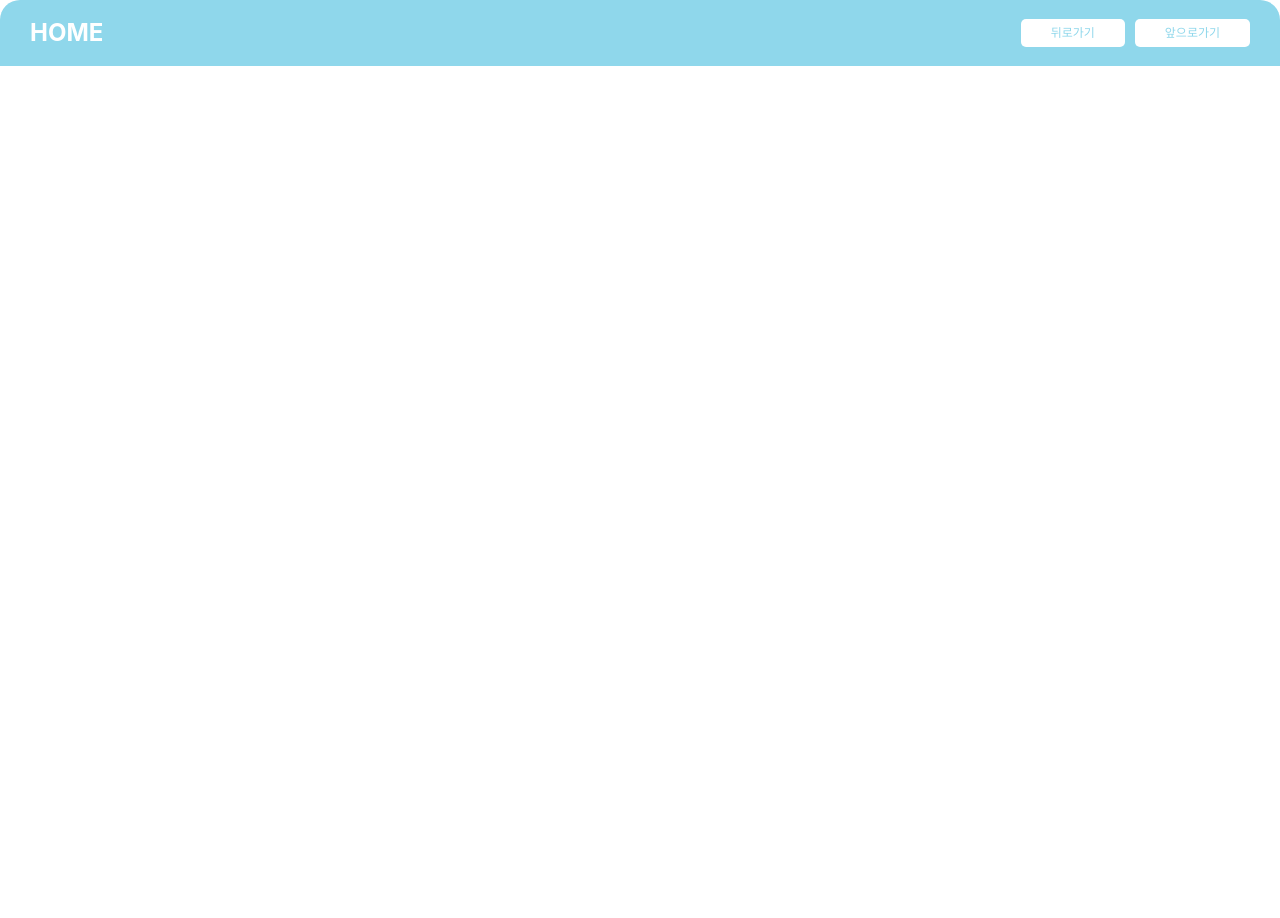
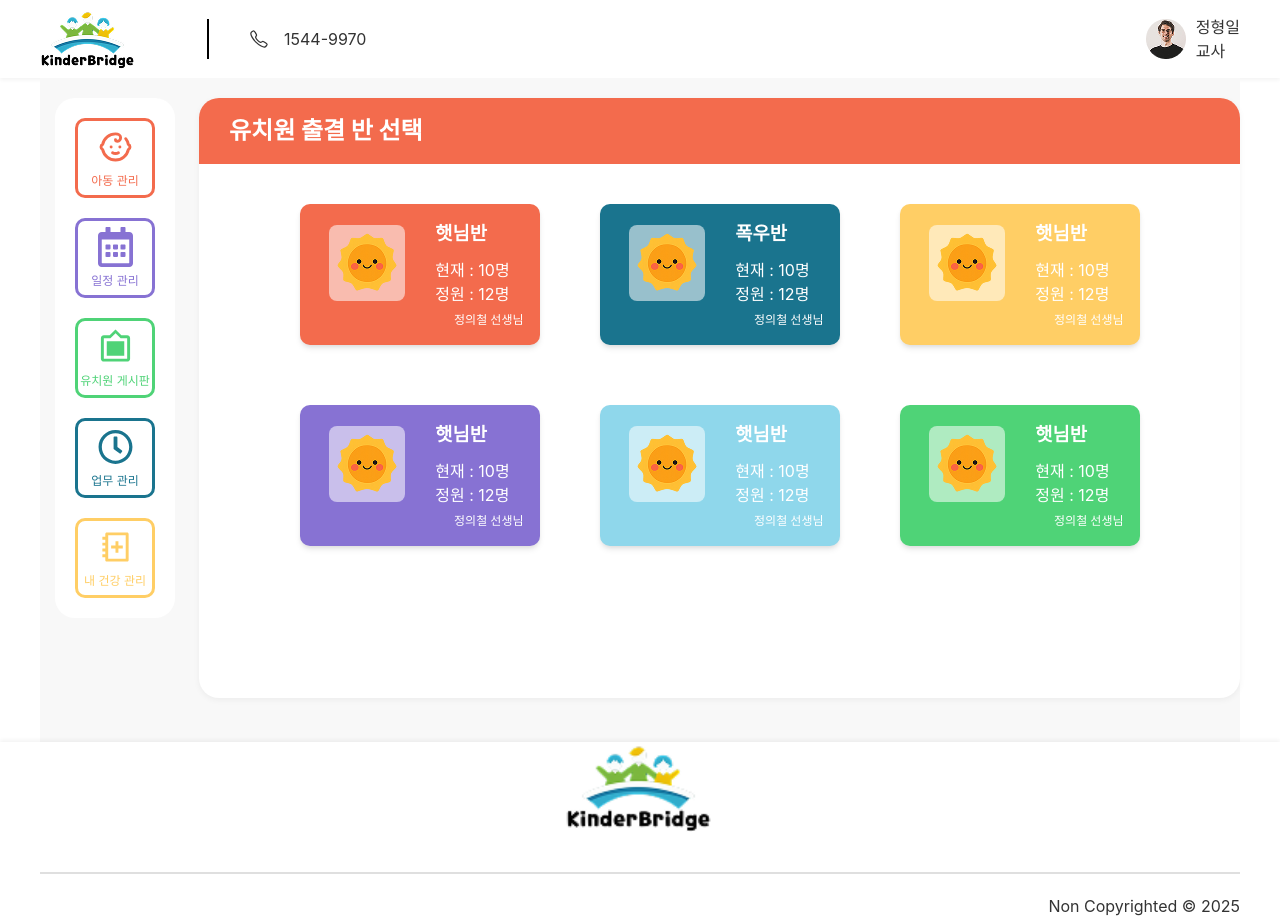
Before and after one commit to parkjimin0817/100toBack, a React (Vite) app in the folder front/: page /class in a window 1280 px wide. Before the commit the page ends 800 px from the top, so only its background shows below. Built offline with nearby package versions, Linux system fonts and the light colour scheme.

Commit message:
feat : 유치원 반 목록보기 페이지 추가

```diff
--- a/front/src/App.jsx
+++ b/front/src/App.jsx
@@ -18,10 +18,12 @@ import ChildrenList from './components/ChildrenList';
 import SearchFormNav from './components/Common/SearchFormNav';
 import SearchPassword from './pages/common/SearchPassword';
 import AuthenticationUser from './pages/common/AuthenticationUser';
-import ChangePassword from './pages/common/ChangePassword'
+import ChangePassword from './pages/common/ChangePassword';
 
 import SignUpWorkSpaceInfo from './pages/common/signup/SignUpWorkSpaceInfo';
 import SignUpComplete from './pages/common/signup/SignUpComplete';
+import SeachIdSuccess from './pages/common/SeachIdSuccss';
+import Class from './pages/Class';
 
 function App() {
   return (
@@ -33,6 +35,8 @@ function App() {
             {/* Main Page */}
             <Route path="/home" element={<Home />} />
             {/* <Route path="/" element={<Home />} /> */}
+            {/* 유치원 반 목록 페이지(교사 -> 아동 출결) */}
+            <Route path="/class" element={<Class />} />
             {/* 추가 페이지는 아래 붙이기. */}
           </Route>
           {/* Login Page */}
@@ -51,7 +55,7 @@ function App() {
           {/* Find ID Page */}
           <Route path="/findid" element={<SearchId />}></Route>
           {/* Find ID Success Page */}
-          <Route path="/findidsuccess" element={<SeachIdSuccss />}></Route>
+          <Route path="/findidsuccess" element={<SeachIdSuccess />}></Route>
           {/* Find Password Page */}
           <Route path="/findpwd" element={<SearchPassword />}></Route>
           {/* Find Password Page -처음으로 나오는 비밀번호 찾기 페이지*/}
--- a/front/src/components/ClassList.jsx
+++ b/front/src/components/ClassList.jsx
@@ -11,24 +11,24 @@ import sun from '../assets/img/sun.png';
  * classColor : 각 반의 색깔
  */
 
-const ClassList = (img, className, mateCount, pullCount, teacher, classColor) => {
+const ClassList = ({ img, className, mateCount, pullCount, teacher, classColor }) => {
   return (
-    <Card>
+    <Card $Color={classColor}>
       <CardInfo>
         <div>
           <CardImg>
-            <img src={sun} alt="사진" />
+            <img src={img} alt="사진" />
           </CardImg>
         </div>
         <CardInner>
-          <h3>햇님반</h3>
+          <h3>{className}반</h3>
           <Cardinnerinner>
-            <span>현재 : 10명</span>
-            <span>정원 : 12명</span>
+            <span>현재 : {mateCount}명</span>
+            <span>정원 : {pullCount}명</span>
           </Cardinnerinner>
         </CardInner>
       </CardInfo>
-      <CardTeacherName>정의철 선생님</CardTeacherName>
+      <CardTeacherName>{teacher} 선생님</CardTeacherName>
     </Card>
   );
 };
@@ -41,9 +41,16 @@ const Card = styled.div`
   padding: ${({ theme }) => theme.spacing[4]};
   border-radius: 10px;
   width: 240px;
-  height: 160px;
-  background-color: ${({ theme }) => theme.colors.orange};
+  background-color: ${({ theme, $Color }) => theme.colors[$Color]};
   color: ${({ theme }) => theme.colors.white};
+  gap: 5px;
+  box-shadow: ${({ theme }) => theme.shadows.md};
+  cursor: pointer;
+
+  &:hover {
+    scale: 1.01;
+    transition: 0.33s ease-out;
+  }
 `;
 
 const CardInfo = styled.div`
@@ -54,7 +61,6 @@ const CardInfo = styled.div`
 `;
 
 const CardImg = styled.div`
-  border: 1px solid ${({ theme }) => theme.colors.ligthorange};
   border-radius: ${({ theme }) => theme.borderRadius.lg};
   background-color: ${({ theme }) => theme.colors.lightwhite};
   padding: ${({ theme }) => theme.spacing[2]};
@@ -77,7 +83,7 @@ const Cardinnerinner = styled.div`
 
 const CardTeacherName = styled.div`
   width: 100%;
-  font-size: ${({ theme }) => theme.fontSizes.sm};
+  font-size: ${({ theme }) => theme.fontSizes.xs};
   font-weight: ${({ theme }) => theme.fontWeights.medium};
   text-align: right;
 `;
--- a/front/src/components/Common/CommonFind.jsx
+++ b/front/src/components/Common/CommonFind.jsx
@@ -20,7 +20,6 @@ const Container = styled.div`
   justify-content: flex-start; /* 상단 정렬 */
   max-width: 1440px;
   max-height: 1300px;
-  padding-bottom: 200px;
   width: 100%;
   margin: 0 auto;
   padding-top: 0;
--- a/front/src/components/Common/SearchFormNav.jsx
+++ b/front/src/components/Common/SearchFormNav.jsx
@@ -14,7 +14,7 @@ const SearchFormNav = () => {
           <UserIcon />
           아이디 찾기
         </Nav1>
-        <Nav1 onClick={() => navigator('/')}>
+        <Nav1 onClick={() => navigator('/authenticationuser')}>
           <LockIcon />
           비밀번호 찾기
         </Nav1>
--- /dev/null
+++ b/front/src/pages/Class.jsx
@@ -0,0 +1,65 @@
+import React from 'react';
+import sun from '../assets/img/sun.png';
+import ClassList from '../components/ClassList';
+import styled from 'styled-components';
+import ContentHeader from '../components/Common/ContentHeader';
+
+const Class = () => {
+  return (
+    <>
+      <ContentHeader Title={'유치원 출결 반 선택'} Color={'orange'} />
+      <FlexContainer>
+        <ClassList
+          img={sun}
+          className={'햇님'}
+          mateCount={10}
+          pullCount={12}
+          teacher={'정의철'}
+          classColor={'orange'}
+        />
+
+        <ClassList img={sun} className={'폭우'} mateCount={10} pullCount={12} teacher={'정의철'} classColor={'blue'} />
+
+        <ClassList
+          img={sun}
+          className={'햇님'}
+          mateCount={10}
+          pullCount={12}
+          teacher={'정의철'}
+          classColor={'yellow'}
+        />
+
+        <ClassList
+          img={sun}
+          className={'햇님'}
+          mateCount={10}
+          pullCount={12}
+          teacher={'정의철'}
+          classColor={'purple'}
+        />
+
+        <ClassList
+          img={sun}
+          className={'햇님'}
+          mateCount={10}
+          pullCount={12}
+          teacher={'정의철'}
+          classColor={'lightblue'}
+        />
+
+        <ClassList img={sun} className={'햇님'} mateCount={10} pullCount={12} teacher={'정의철'} classColor={'green'} />
+      </FlexContainer>
+    </>
+  );
+};
+
+const FlexContainer = styled.div`
+  display: flex;
+  justify-content: center;
+  align-items: center;
+  flex-wrap: wrap;
+  padding: ${({ theme }) => theme.spacing[10]};
+  gap: 60px;
+`;
+
+export default Class;
--- a/front/src/pages/common/AuthenticationUser.jsx
+++ b/front/src/pages/common/AuthenticationUser.jsx
@@ -1,7 +1,7 @@
-import React from 'react'
-import Form from '../../components/Common/SearchFormNav'
+import React from 'react';
+import Form from '../../components/Common/SearchFormNav';
 import { SearchIdForm } from '../../styles/Common/Container';
-import styled from 'styled-components'
+import styled from 'styled-components';
 import CommonFind from '../../components/Common/CommonFind';
 import { useNavigate } from 'react-router-dom';
 
@@ -16,15 +16,15 @@ const AuthenticationUser = () => {
         <Info>비밀번호 재설정을 위해 사용자 확인을 진행합니다.</Info>
         <NameLine>
           <Column>이름</Column>
-        <Input placeholder='이름을 입력해주세요.' />
+          <Input placeholder="이름을 입력해주세요." />
         </NameLine>
         <PhoneLine>
           <Column>전화번호</Column>
           <PhoneRow>
-          <Input placeholder='전화번호를 입력해주세요.' />
+            <Input placeholder="전화번호를 입력해주세요." />
             <VerifyButton>인증요청</VerifyButton>
           </PhoneRow>
-        <Input style={{ marginTop: '10px' }} placeholder='인증번호를 입력해주세요.' />
+          <Input style={{ marginTop: '10px' }} placeholder="인증번호를 입력해주세요." />
         </PhoneLine>
         <Button onClick={() => navigator('/changepwd')}>다음</Button>
         <FooterLine>
@@ -36,18 +36,17 @@ const AuthenticationUser = () => {
         <span>@KB Corp</span>
       </div>
     </Container>
+  );
+};
 
-  )
-}
-
-export default AuthenticationUser
+export default AuthenticationUser;
 
 const Container = styled.div`
   display: flex;
   flex-direction: column;
   justify-content: center;
   align-items: center;
-`
+`;
 
 const Contents = styled.div`
   margin: 0 auto;
@@ -55,7 +54,7 @@ const Contents = styled.div`
   height: 650px;
   border-radius: ${({ theme }) => theme.borderRadius.lg};
   border: 1px solid ${({ theme }) => theme.colors.gray[400]};
-`
+`;
 
 const Title = styled.div`
   display: flex;
@@ -65,38 +64,36 @@ const Title = styled.div`
   font-size: 24px;
   font-weight: bold;
   height: 65px;
-`
+`;
 
 const Info = styled.div`
   display: flex;
   align-items: flex-start;
   margin-left: 55px;
   font-size: 14px;
-  color: #B5B5B5;
+  color: #b5b5b5;
   height: 30px;
-`
+`;
 const NameLine = styled.div`
   display: flex;
   align-items: flex-start;
   flex-direction: column;
   margin-left: 55px;
   height: 100px;
-`
-const Column = styled.div`
-
-`
+`;
+const Column = styled.div``;
 
 const Input = styled.input`
   width: 450px;
   padding-right: 100px;
   height: 50px;
-  border: 0.8px solid #BDBCBC;
+  border: 0.8px solid #bdbcbc;
   border-radius: 5px;
   padding-left: 10px;
-`
+`;
 const PhoneRow = styled.div`
   position: relative;
-  width: 450px;        /* Input과 동일한 너비 */
+  width: 450px; /* Input과 동일한 너비 */
 `;
 
 const VerifyButton = styled.button`
@@ -105,7 +102,7 @@ const PhoneRow = styled.div`
   right: 10px;
   transform: translateY(-50%);
   background-color: white;
-   border: #BDBCBC solid 1px;
+  border: #bdbcbc solid 1px;
   border-radius: 20px;
   padding: 0 12px;
   height: 30px;
@@ -119,8 +116,7 @@ const PhoneLine = styled.div`
   align-items: flex-start;
   flex-direction: column;
   margin-left: 55px;
-
-`
+`;
 
 const Button = styled.button`
   display: flex;
@@ -130,25 +126,25 @@ const Button = styled.button`
   margin-top: 25px;
   width: 450px;
   height: 50px;
-  background-color: #BAE8F5;
+  background-color: #bae8f5;
   border-radius: 8px;
   font-weight: bold;
 
   &:hover {
     cursor: pointer;
   }
-`
+`;
 
 const FooterLine = styled.div`
   margin-top: 75px;
   display: flex;
   flex-direction: row;
-`
+`;
 
 const Foot = styled.div`
   font-size: 12px;
   margin-right: 15px;
-  &:hover{
+  &:hover {
     cursor: pointer;
   }
-`
+`;
--- a/front/src/pages/common/SeachIdSuccss.jsx
+++ b/front/src/pages/common/SeachIdSuccss.jsx
@@ -6,7 +6,7 @@ import styled from 'styled-components';
 import { Button } from '../../styles/Common/Button';
 import { useNavigate } from 'react-router-dom';
 
-const SeachIdSuccss = () => {
+const SeachIdSuccess = () => {
   const navigator = useNavigate();
   return (
     <>
@@ -27,7 +27,7 @@ const SeachIdSuccss = () => {
 
             <ButtonArea>
               <Button1 onClick={() => navigator('/login')}>로그인하기</Button1>
-              <Button1 onClick={() => navigator('/')}>비밀번호 찾기</Button1>
+              <Button1 onClick={() => navigator('/authenticationuser')}>비밀번호 찾기</Button1>
             </ButtonArea>
 
             <ContentFooter>
@@ -85,11 +85,11 @@ const Button1 = styled(Button)`
 `;
 
 const ContentFooter = styled.div`
+  padding-top: ${({ theme }) => theme.spacing[16]};
   display: flex;
   justify-content: right;
   align-items: center;
   gap: 15px;
-
   font-size: ${({ theme }) => theme.fontSizes.sm};
 `;
 
@@ -102,4 +102,4 @@ const UserID = styled.span`
   color: ${({ theme }) => theme.colors.orange};
 `;
 
-export default SeachIdSuccss;
+export default SeachIdSuccess;
--- a/front/src/pages/common/SearchId.jsx
+++ b/front/src/pages/common/SearchId.jsx
@@ -9,6 +9,10 @@ import { useNavigate } from 'react-router-dom';
 
 const SearchId = () => {
   const navigator = useNavigate();
+
+  const BIRTHDAY_YEAR_LIST = Array.from({ length: 36 }, (_, i) => `${i + 1990}년`);
+  const BIRTHDAY_MONTH_LIST = Array.from({ length: 12 }, (_, i) => `${i + 1}월`);
+  const BIRTHDAY_DAY_LIST = Array.from({ length: 31 }, (_, i) => `${i + 1}일`);
   return (
     <>
       <CommonFind />
@@ -20,28 +24,30 @@ const SearchId = () => {
           <Content>
             <Smalltext>이름과 생년월일을 입력해주세요.</Smalltext>
             <form>
-              <ContentDiv>
-                <table>
-                  <tbody>
-                    <tr>
-                      <Tabletd>
-                        <InputTitle>이름</InputTitle>
-                      </Tabletd>
-                      <Tabletd>
-                        <InputName type="text" placeholder="이름을 입력해주세요." />
-                      </Tabletd>
-                    </tr>
-                    <tr>
-                      <Tabletd>
-                        <InputTitle>생년월일</InputTitle>
-                      </Tabletd>
-                      <Tabletd>
-                        <InputName type="date" />
-                      </Tabletd>
-                    </tr>
-                  </tbody>
-                </table>
-              </ContentDiv>
+              <ContentInner>
+                <h3>이름</h3>
+                <Input type="text" placeholder="이름을 입력해주세요." />
+              </ContentInner>
+              <ContentInner>
+                <h3>생년월일</h3>
+                <ContentDiv>
+                  <SelectBar>
+                    {BIRTHDAY_YEAR_LIST.map((year, index) => (
+                      <option key={index}>{year}</option>
+                    ))}
+                  </SelectBar>
+                  <SelectBar>
+                    {BIRTHDAY_MONTH_LIST.map((month, index) => (
+                      <option key={index}>{month}</option>
+                    ))}
+                  </SelectBar>
+                  <SelectBar>
+                    {BIRTHDAY_DAY_LIST.map((day, index) => (
+                      <option key={index}>{day}</option>
+                    ))}
+                  </SelectBar>
+                </ContentDiv>
+              </ContentInner>
 
               <ButtonArea>
                 <Button1 type="submit" onClick={() => navigator('/findidsuccess')}>
@@ -67,46 +73,19 @@ const SearchId = () => {
 };
 
 const ContentArea = styled.div`
-  padding: ${({ theme }) => theme.spacing[6]};
+  padding: ${({ theme }) => theme.spacing[12]};
+  padding-bottom: ${({ theme }) => theme.spacing[2]};
   text-align: left;
 `;
 
 const Content = styled.div`
   padding: ${({ theme }) => theme.spacing[8]} 0;
+  padding-bottom: 0;
 `;
 
 const Smalltext = styled.span`
   font-size: ${({ theme }) => theme.fontSizes.xs};
   color: ${({ theme }) => theme.colors.gray[400]};
-`;
-
-const ContentDiv = styled.div`
-  border-radius: ${({ theme }) => theme.borderRadius.lg};
-  border: 1px solid ${({ theme }) => theme.colors.gray[400]};
-  /* background: ${({ theme }) => theme.colors.lightyellow}; */
-  height: 180px;
-  width: 100%;
-  display: flex;
-  justify-content: space-around;
-  align-items: center;
-  flex-direction: column;
-`;
-
-const Tabletd = styled.td`
-  padding: ${({ theme }) => theme.spacing[2]} ${({ theme }) => theme.spacing[5]};
-`;
-
-const InputTitle = styled.span`
-  font-size: ${({ theme }) => theme.fontSizes.lg};
-  font-weight: ${({ theme }) => theme.fontWeights.bold};
-`;
-
-const InputName = styled.input`
-  box-shadow: ${({ theme }) => theme.shadows.md};
-  outline: none;
-  border-radius: ${({ theme }) => theme.borderRadius.lg};
-  padding: ${({ theme }) => theme.spacing[2]};
-  width: 160px;
 `;
 
 const ButtonArea = styled.div`
@@ -126,12 +105,41 @@ const Button1 = styled(Button)`
 `;
 
 const ContentFooter = styled.div`
+  padding-top: ${({ theme }) => theme.spacing[16]};
   display: flex;
   justify-content: right;
   align-items: center;
   gap: 15px;
-
   font-size: ${({ theme }) => theme.fontSizes.sm};
 `;
 
+const ContentInner = styled.div`
+  padding: ${({ theme }) => theme.spacing[2]} 0;
+`;
+
+const ContentDiv = styled.div`
+  display: flex;
+  justify-content: space-between;
+  align-items: center;
+`;
+
+const SelectBar = styled.select`
+  width: 30%;
+  height: 40px;
+  text-align: center;
+  font-size: ${({ theme }) => theme.fontSizes.base};
+  border-radius: ${({ theme }) => theme.borderRadius.md};
+  border: 1px solid ${({ theme }) => theme.colors.gray[400]};
+  outline: none;
+`;
+
+const Input = styled.input`
+  width: 100%;
+  height: 40px;
+  border: 1px solid ${({ theme }) => theme.colors.gray[400]};
+  border-radius: ${({ theme }) => theme.borderRadius.md};
+  padding: ${({ theme }) => theme.spacing[2]};
+  outline: none;
+`;
+
 export default SearchId;
--- a/front/src/pages/common/SearchPassword.jsx
+++ b/front/src/pages/common/SearchPassword.jsx
@@ -1,7 +1,7 @@
-import React from 'react'
-import Form from '../../components/Common/SearchFormNav'
+import React from 'react';
+import Form from '../../components/Common/SearchFormNav';
 import { SearchIdForm } from '../../styles/Common/Container';
-import styled from 'styled-components'
+import styled from 'styled-components';
 import CommonFind from '../../components/Common/CommonFind';
 import { useNavigate } from 'react-router-dom';
 
@@ -14,7 +14,7 @@ const SearchPassword = () => {
         <Form></Form>
         <Title>비밀번호 찾기</Title>
         <Info>비밀번호 재설정을 위해 사용자 확인을 진행합니다.</Info>
-      <Input placeholder='아이디를 입력해주세요.' />
+        <Input placeholder="아이디를 입력해주세요." />
         <Button onClick={() => navigator('/authenticationuser')}>다음</Button>
         <FooterLine>
           <Foot style={{ marginLeft: '410px' }}>고객센터</Foot>
@@ -25,18 +25,17 @@ const SearchPassword = () => {
         <span>@KB Corp</span>
       </div>
     </Container>
+  );
+};
 
-  )
-}
-
-export default SearchPassword
+export default SearchPassword;
 
 const Container = styled.div`
   display: flex;
   flex-direction: column;
   justify-content: center;
   align-items: center;
-`
+`;
 
 const Contents = styled.div`
   margin: 0 auto;
@@ -44,7 +43,7 @@ const Contents = styled.div`
   height: 533px;
   border-radius: ${({ theme }) => theme.borderRadius.lg};
   border: 1px solid ${({ theme }) => theme.colors.gray[400]};
-`
+`;
 
 const Title = styled.div`
   display: flex;
@@ -54,16 +53,16 @@ const Title = styled.div`
   font-size: 24px;
   font-weight: bold;
   height: 65px;
-`
+`;
 
 const Info = styled.div`
   display: flex;
   align-items: flex-start;
   margin-left: 55px;
   font-size: 14px;
-  color: #B5B5B5;
+  color: #b5b5b5;
   height: 30px;
-`
+`;
 
 const Input = styled.input`
   display: flex;
@@ -72,10 +71,10 @@ const Input = styled.input`
   margin-top: 15px;
   width: 450px;
   height: 50px;
-  border: 0.8px solid #BDBCBC;
+  border: 0.8px solid #bdbcbc;
   border-radius: 5px;
   padding-left: 10px;
-`
+`;
 
 const Button = styled.button`
   display: flex;
@@ -85,25 +84,25 @@ const Button = styled.button`
   margin-top: 15px;
   width: 450px;
   height: 50px;
-  background-color: #BAE8F5;
+  background-color: #bae8f5;
   border-radius: 8px;
   font-weight: bold;
 
   &:hover {
     cursor: pointer;
   }
-`
+`;
 
 const FooterLine = styled.div`
   margin-top: 130px;
   display: flex;
   flex-direction: row;
-`
+`;
 
 const Foot = styled.div`
   font-size: 12px;
   margin-right: 15px;
-  &:hover{
+  &:hover {
     cursor: pointer;
   }
-`
+`;
--- a/front/src/styles/Common/container.js
+++ b/front/src/styles/Common/container.js
@@ -3,7 +3,6 @@ import styled from 'styled-components';
 export const SearchIdForm = styled.div`
   margin: 0 auto;
   width: 574px;
-  height: 533px;
   border-radius: ${({ theme }) => theme.borderRadius.lg};
   border: 1px solid ${({ theme }) => theme.colors.gray[400]};
 `;
--- a/front/src/styles/theme.js
+++ b/front/src/styles/theme.js
@@ -1,13 +1,13 @@
 const theme = {
   colors: {
     yellow: '#FFCE65',
-    lightyellow: '#FFF2D8',
     orange: '#F36B4D',
-    ligthorange: '#F8A896',
     blue: '#1A748E',
     green: '#4FD377',
     lightblue: '#8FD7EB',
     purple: '#8772D3',
+    lightyellow: '#FFF2D8',
+    ligthorange: '#F8A896',
     white: '#ffffff',
     lightwhite: `rgba(255,255,255, 55%)`,
     black: '#000000',
```
Also changed, not shown: front/src/pages/Home.jsx (+4 -7 lines). Lines whose indentation alone changed are shown as unchanged.
